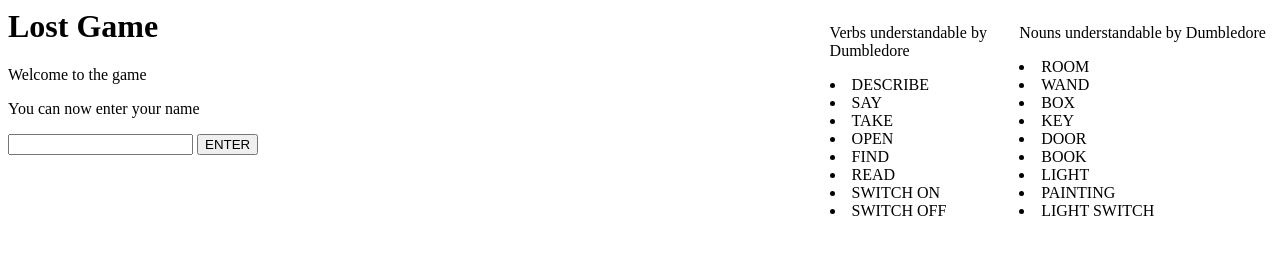
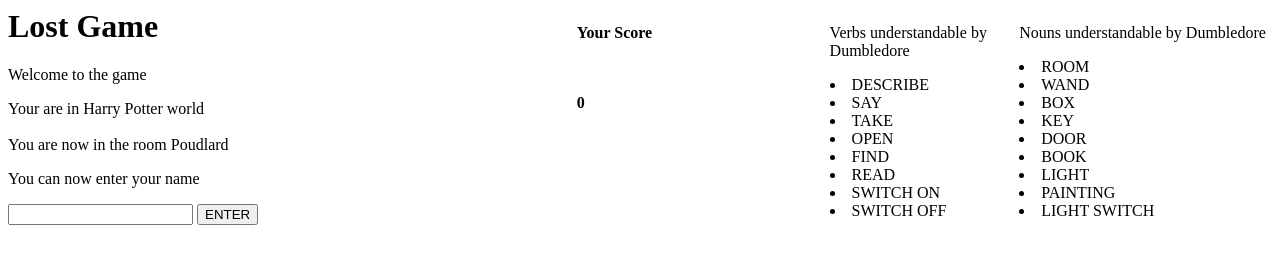
Before and after one commit to njacquiot/lost28, a website: page game.html in a window 1280 px wide. Drawn offline with Linux system fonts and the light colour scheme.

Commit message:
LocalStorage

```diff
--- a/game.html
+++ b/game.html
@@ -23,7 +23,7 @@
 		let test_storage;
 
 
-		if(JSON.parse(localStorage.getItem('text_test')) == null){ //If the player already played
+		if(JSON.parse(localStorage.getItem('text_test')) != null){ //If the player already played
 
 			$('#end').hide(); //End of the game
 			test_storage = JSON.parse(localStorage.getItem('text_test'));; //Previous storage of the game
```
